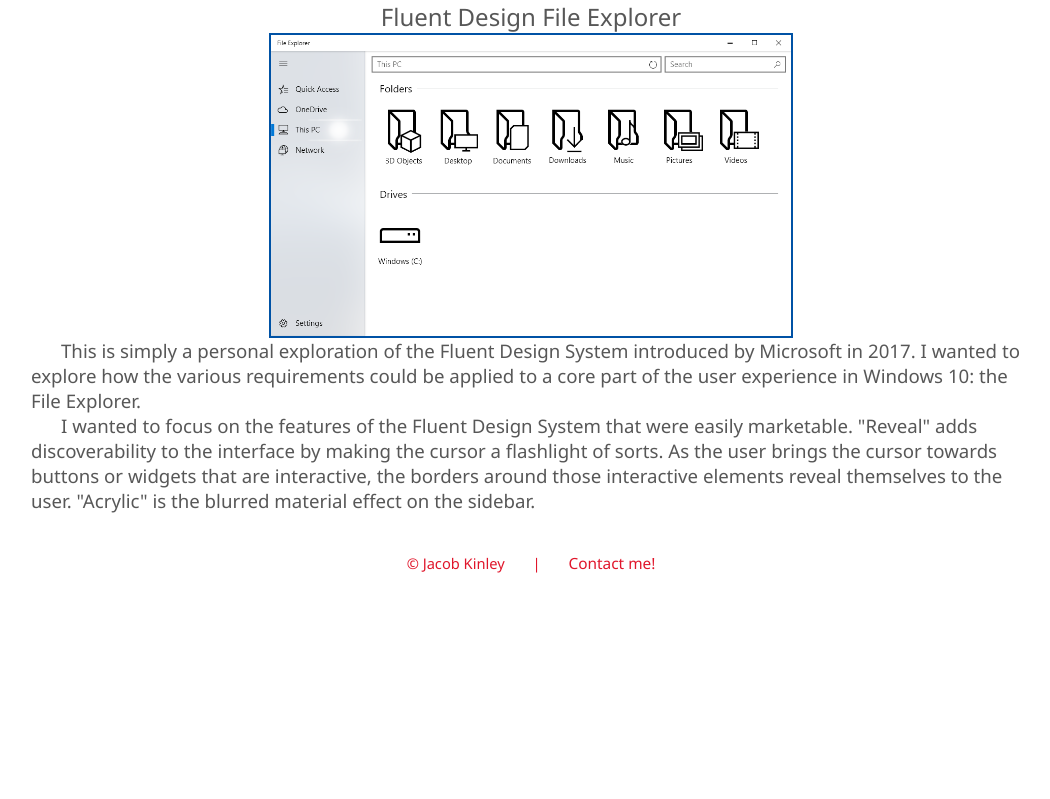
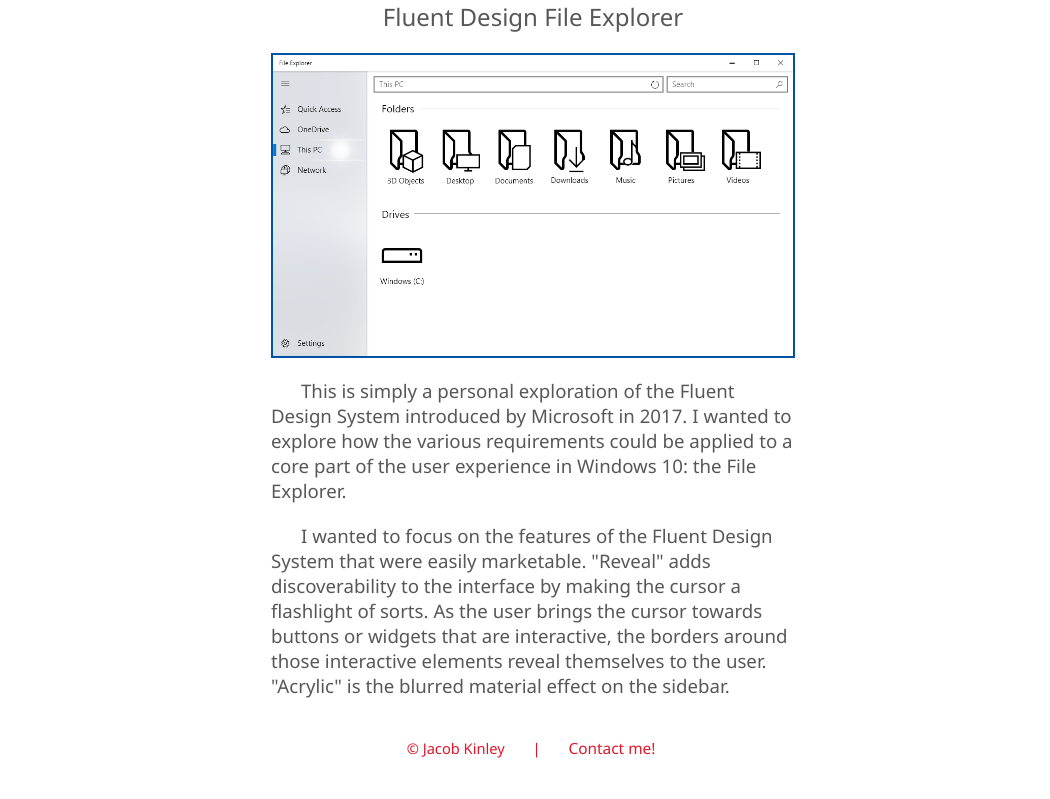
Before and after one commit to ReissFreiheit/ReissFreiheit.github.io, a PHP site: page /fluent.html in a window 1280 px wide. Shown: the part 125-924 px from the top of the page, without its empty margins (109-1159 px from the left). Before the commit the page ends 698 px from the top, so only its background shows below. Run offline with PHP 8.4, Linux system fonts and the light colour scheme.

Commit message:
Project page grids
- added grid layout for fluent and hololens
- hopefully fixed user_taskflow image path

```diff
--- a/assets/css/style.css
+++ b/assets/css/style.css
@@ -105,6 +105,13 @@
     grid-gap: 40px;
 }
 
+.projectgridc {
+    width: 300px;
+    display: grid;
+    grid-gap: 20px;
+    margin: 0 auto;
+}
+
 .proj {
     width: 100%;
     margin: 0 auto;
@@ -116,6 +123,11 @@
     text-align: center;
     font-weight: normal;
     font-size: 18pt;
+}
+
+h2 {
+    font-weight: normal;
+    font-size: 16pt;
 }
 
 img {
@@ -225,6 +237,10 @@
         width: 500px;
     }
 
+    .projectgridc {
+        width: 520px;
+    }
+
     #resume {
         width: 520px;
         height: 800px;
--- a/fluent.html
+++ b/fluent.html
@@ -50,10 +50,16 @@
         </div>
     </header>
     <main>
-        <h1>Fluent Design File Explorer</h1>
-        <img class="projectpic" src="assets/fluent/explorer.png" alt="File Explorer Redesign" ></img>
-        <p>This is simply a personal exploration of the Fluent Design System introduced by Microsoft in 2017. I wanted to explore how the various requirements could be applied to a core part of the user experience in Windows 10: the File Explorer.</p>
-        <p>I wanted to focus on the features of the Fluent Design System that were easily marketable. "Reveal" adds discoverability to the interface by making the cursor a flashlight of sorts. As the user brings the cursor towards buttons or widgets that are interactive, the borders around those interactive elements reveal themselves to the user. "Acrylic" is the blurred material effect on the sidebar.</p>
+        <div class="projectgridc">
+            <h1>Fluent Design File Explorer</h1>
+
+            <img class="projectpic" src="assets/fluent/explorer.png" alt="File Explorer Redesign" ></img>
+
+            <p>This is simply a personal exploration of the Fluent Design System introduced by Microsoft in 2017. I wanted to explore how the various requirements could be applied to a core part of the user experience in Windows 10: the File Explorer.</p>
+
+            <p>I wanted to focus on the features of the Fluent Design System that were easily marketable. "Reveal" adds discoverability to the interface by making the cursor a flashlight of sorts. As the user brings the cursor towards buttons or widgets that are interactive, the borders around those interactive elements reveal themselves to the user. "Acrylic" is the blurred material effect on the sidebar.</p>
+
+        </div>
 
     </main>
     <footer>
--- a/holomessage.html
+++ b/holomessage.html
@@ -50,6 +50,7 @@
         </div>
     </header>
     <main>
+        <div class="projectgridc">
             <h1>HoloLens Messenger</h1>
 
             <img class="projectpic" src="" alt=""></img>
@@ -64,12 +65,14 @@
 
             <h2>The Process</h2>
 
-        <img class="projectpic" id="taskflow" src="assets/hololens_messenger/user_taskflow.png" alt="User Taskflow"></img>
+            <img class="projectpic" id="taskflow" src="assets/hololens_messenger/user_taskflow.PNG" alt="User Taskflow"></img>
 
             <figure>
                 <iframe id="holodemo" src="https://xd.adobe.com/embed/3eb55019-ed9b-4ec4-b0b2-e5c1fa4d27a3?hints=off" frameborder="0" allowfullscreen></iframe>
                 <figcaption>Interactive lo-fi prototype</figcaption>
             </figure>
+
+        </div>
 
 
 
```
Lines whose indentation alone changed are shown as unchanged.
